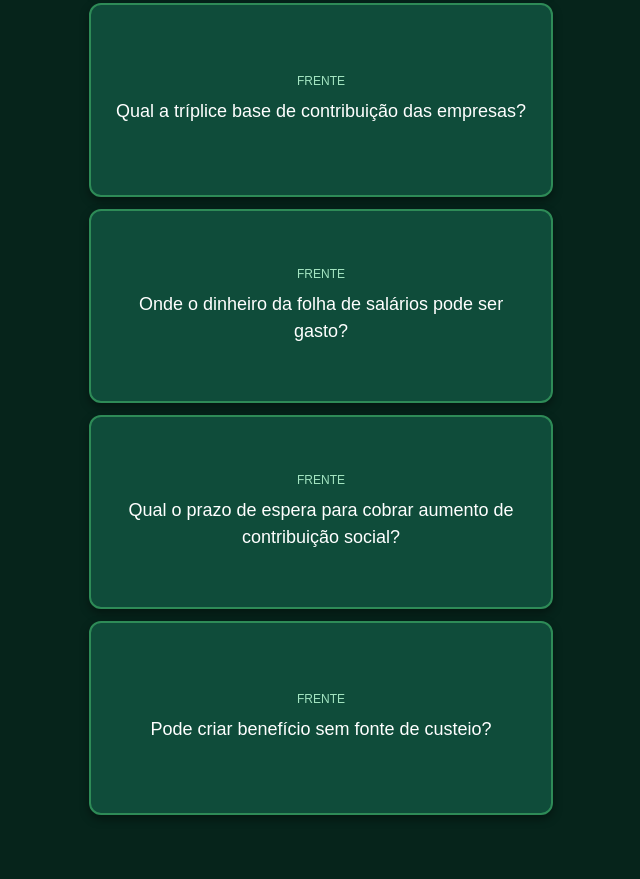
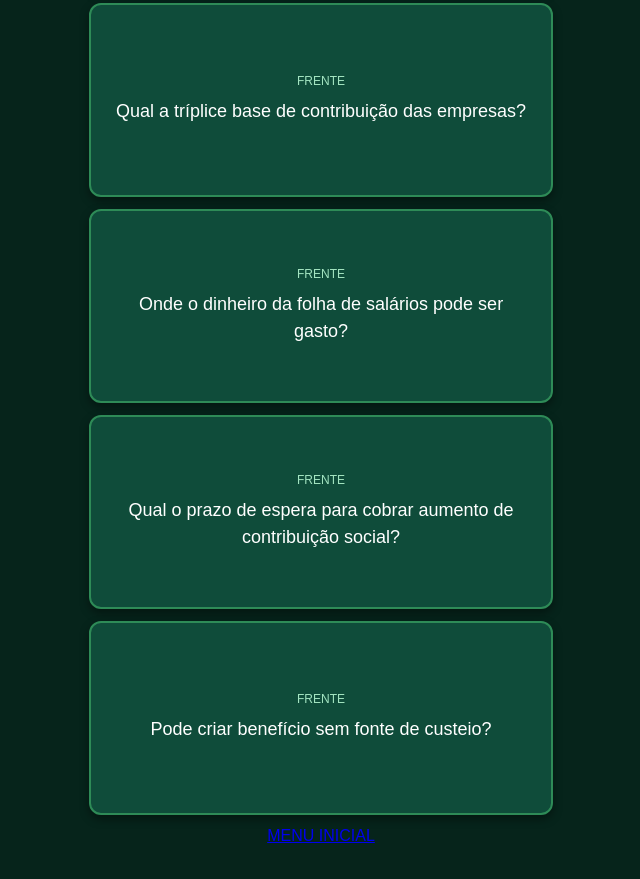
Before and after one commit to sanctiag/T-CNICO-DO-SEGURO-SOCIAL-SSNI-20.000-26-, a plain HTML site: page art_194|195.html in a window 1280 px wide. Shown: the part 527-1406 px from the top of the page, without its empty margins (319-959 px from the left). Drawn offline with Linux system fonts and the light colour scheme.

Commit message:
Add initial menu button to INSS review page

```diff
--- a/art_194|195.html
+++ b/art_194|195.html
@@ -12,6 +12,8 @@
 <body>
   <h2>Revisão INSS — Clique no cartão para virar</h2>
   <div id="deck"></div>
+  <a href="index.html" class="btn">MENU INICIAL</a>
+
   <script>
     const cards = [
       { f: "Quais são os 3 pilares do PAS e qual exige contribuição?", v: "Previdência, Assistência e Saúde. Apenas a PREVIDÊNCIA exige contribuição." },
```
